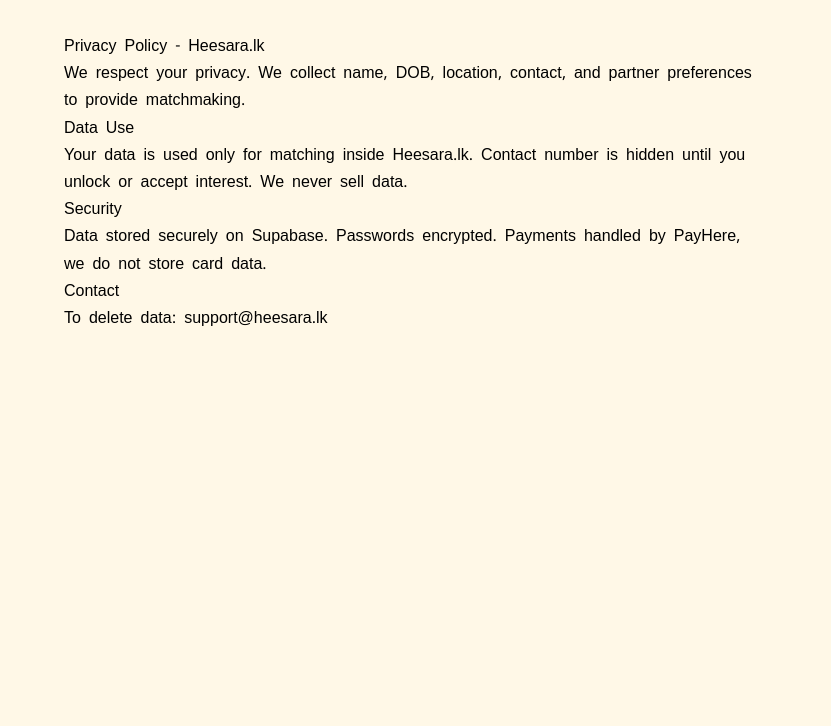
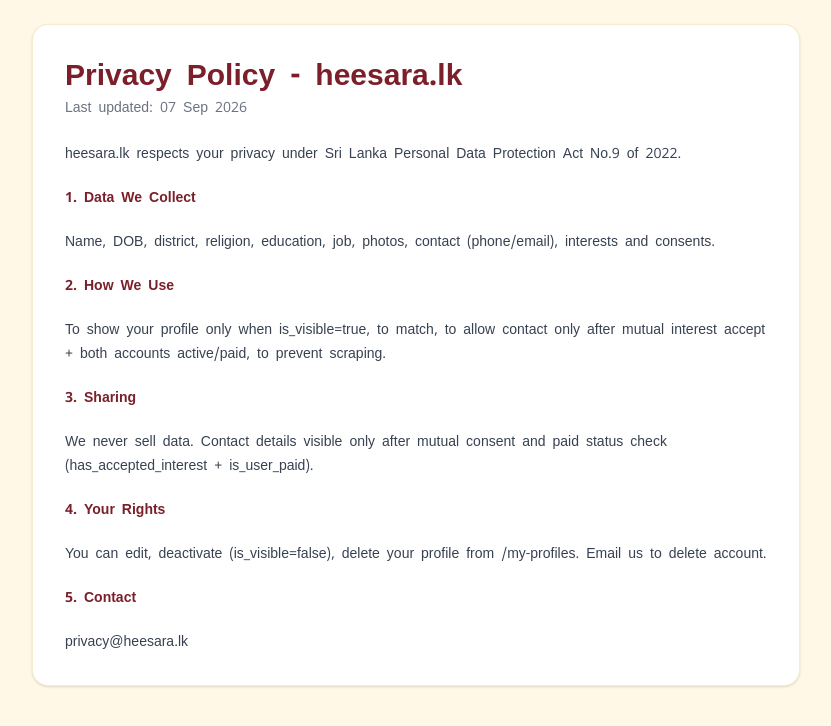
Before and after one commit to heesara-lk/heesara-lk, a Next.js app: page /privacy in a window 1280 px wide. Shown: the top 726 px of the page, without its empty margins (224-1055 px from the left). Built offline with nearby package versions, Linux system fonts and the light colour scheme.

Commit message:
Add files via upload

```diff
--- /dev/null
+++ b/app/contact/page.tsx
@@ -0,0 +1,17 @@
+export default function Contact(){
+ return (
+ <main className="min-h-screen bg-[#FFF8E7] p-6" style={{fontFamily:"'Noto Sans Sinhala', sans-serif"}}>
+  <div className="max-w-3xl mx-auto bg-white rounded-2xl p-8 shadow border border-[#D4A017]/20">
+   <h1 className="text-3xl font-bold text-[#7B1F2A]">Contact Us</h1>
+   <p className="mt-4 text-sm">Need help with heesara.lk?</p>
+   <div className="mt-6 space-y-3 text-sm">
+    <p><b>Email:</b> support@heesara.lk / privacy@heesara.lk</p>
+    <p><b>WhatsApp:</b> +94 91 427 0377 </p>
+    <p><b>Address:</b> Galle, Sri Lanka</p>
+    <p><b>Hours:</b> 9am - 6pm</p>
+   </div>
+   <p className="mt-6 text-xs text-gray-500">We reply within 24h. For profile delete request, email from same email.</p>
+  </div>
+ </main>
+ )
+}
--- a/app/privacy/page.tsx
+++ b/app/privacy/page.tsx
@@ -1,14 +1,23 @@
-export default function Privacy() {
-  return (
-    <div className="max-w-3xl mx-auto p-8 prose">
-      <h1>Privacy Policy - Heesara.lk</h1>
-      <p>We respect your privacy. We collect name, DOB, location, contact, and partner preferences to provide matchmaking.</p>
-      <h2>Data Use</h2>
-      <p>Your data is used only for matching inside Heesara.lk. Contact number is hidden until you unlock or accept interest. We never sell data.</p>
-      <h2>Security</h2>
-      <p>Data stored securely on Supabase. Passwords encrypted. Payments handled by PayHere, we do not store card data.</p>
-      <h2>Contact</h2>
-      <p>To delete data: support@heesara.lk</p>
-    </div>
-  )
+export default function Privacy(){
+ return (
+ <main className="min-h-screen bg-[#FFF8E7] p-6" style={{fontFamily:"'Noto Sans Sinhala', sans-serif"}}>
+  <div className="max-w-3xl mx-auto bg-white rounded-2xl p-8 shadow border border-[#D4A017]/20">
+   <h1 className="text-3xl font-bold text-[#7B1F2A]">Privacy Policy - heesara.lk</h1>
+   <p className="text-sm text-gray-500 mt-1">Last updated: 07 Sep 2026</p>
+   <div className="mt-6 space-y-5 text-sm leading-6 text-gray-700">
+    <p>heesara.lk respects your privacy under Sri Lanka Personal Data Protection Act No.9 of 2022.</p>
+    <h2 className="font-bold text-[#7B1F2A]">1. Data We Collect</h2>
+    <p>Name, DOB, district, religion, education, job, photos, contact (phone/email), interests and consents.</p>
+    <h2 className="font-bold text-[#7B1F2A]">2. How We Use</h2>
+    <p>To show your profile only when is_visible=true, to match, to allow contact only after mutual interest accept + both accounts active/paid, to prevent scraping.</p>
+    <h2 className="font-bold text-[#7B1F2A]">3. Sharing</h2>
+    <p>We never sell data. Contact details visible only after mutual consent and paid status check (has_accepted_interest + is_user_paid).</p>
+    <h2 className="font-bold text-[#7B1F2A]">4. Your Rights</h2>
+    <p>You can edit, deactivate (is_visible=false), delete your profile from /my-profiles. Email us to delete account.</p>
+    <h2 className="font-bold text-[#7B1F2A]">5. Contact</h2>
+    <p>privacy@heesara.lk</p>
+   </div>
+  </div>
+ </main>
+ )
 }
--- a/app/refund/page.tsx
+++ b/app/refund/page.tsx
@@ -7,7 +7,7 @@
       <p>Subscription fee Rs.1500 is non-refundable after profile is activated and contacts unlocked. If payment charged twice or technical error, we will refund within 7 days after verification.</p>
       <h2>Cancellation</h2>
       <p>You can delete profile anytime, but subscription amount is not refundable.</p>
-      <p>For issues: support@heesara.lk / 07X XXXXXXX</p>
+      <p>For issues: support@heesara.lk / +94 91 427 0377</p>
     </div>
   )
 }
--- a/app/terms/page.tsx
+++ b/app/terms/page.tsx
@@ -1,18 +1,18 @@
-export default function Terms() {
-  return (
-    <div className="max-w-3xl mx-auto p-8 prose">
-      <h1>Terms & Conditions - Heesara.lk</h1>
-      <p>Last updated: May 2026</p>
-      <p>Heesara.lk is a Sri Lankan matrimonial matchmaking platform.</p>
-      <h2>1. Service</h2>
-      <p>We provide online profile listing, astrology Porondam matching, interest sending, and contact unlocking via paid subscription.</p>
-      <h2>2. Subscription</h2>
-      <p>Rs.1500 for 6 months. Payment is for digital access to contact details and premium matching. One account per person. Fake profiles will be removed.</p>
-      <h2>3. User Responsibility</h2>
-      <p>Users must provide true information. Heesara.lk is not responsible for marriage outcomes. Please verify details before proceeding.</p>
-      <h2>4. Payments</h2>
-      <p>All payments processed securely via PayHere. Prices are in LKR.</p>
-      <p>Contact: support@heesara.lk</p>
-    </div>
-  )
+export default function Terms(){
+ return (
+ <main className="min-h-screen bg-[#FFF8E7] p-6" style={{fontFamily:"'Noto Sans Sinhala', sans-serif"}}>
+  <div className="max-w-3xl mx-auto bg-white rounded-2xl p-8 shadow border border-[#D4A017]/20">
+   <h1 className="text-3xl font-bold text-[#7B1F2A]">Terms & Conditions</h1>
+   <div className="mt-6 space-y-5 text-sm leading-6 text-gray-700">
+    <p><b>1. Eligibility:</b> 18+ only. One email = 1 account, max 2 profiles (yourself + child/sibling).</p>
+    <p><b>2. Free 1000:</b> First 1000 profiles get free 6 months. After free limit or 6 months expiry, Rs.1500/6 months. Free profiles renew at Rs.750 (50% off).</p>
+    <p><b>3. Visibility:</b> Profile shows in /search only when is_visible=true. Deactivated profiles hidden.</p>
+    <p><b>4. Interest & Contact:</b> Contact (phone) visible only after both parties Accept interest and both accounts Active (not expired).</p>
+    <p><b>5. Conduct:</b> No fake photos, no abuse. We can block profiles violating.</p>
+    <p><b>6. Refund:</b> No refund after contact viewed. If no match, you can deactivate anytime.</p>
+    <p><b>7. Law:</b> Governed by Sri Lanka law.</p>
+   </div>
+  </div>
+ </main>
+ )
 }
```
